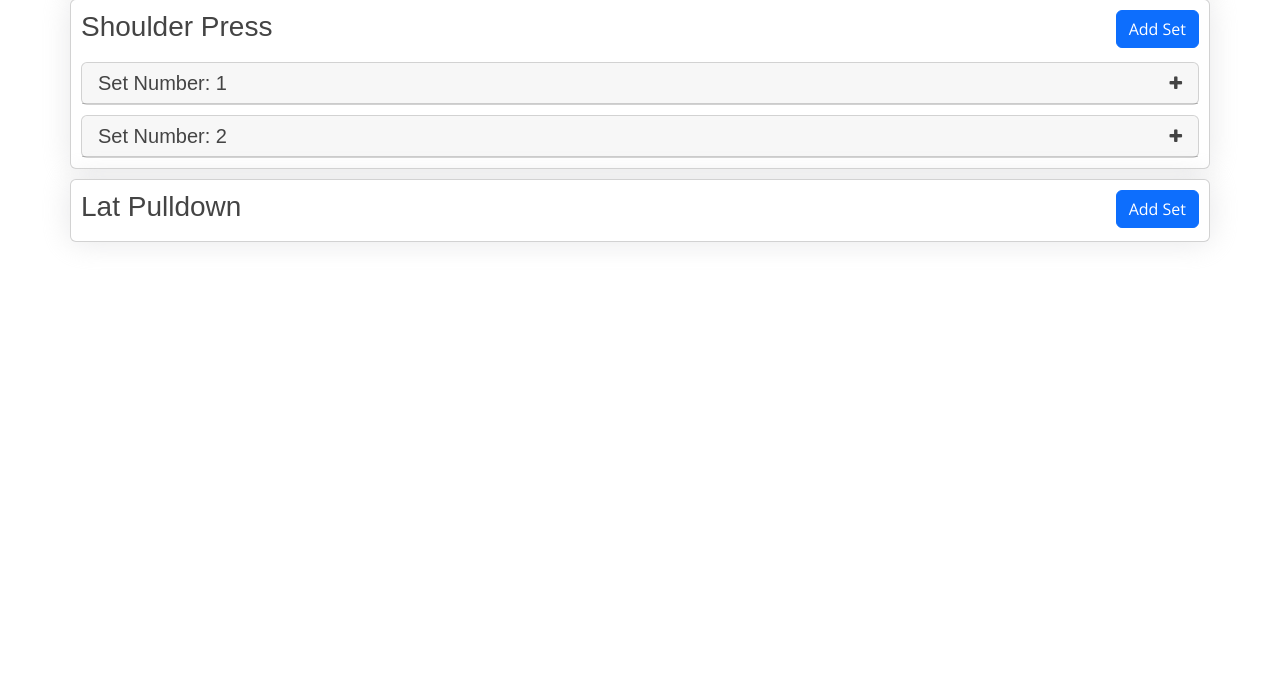
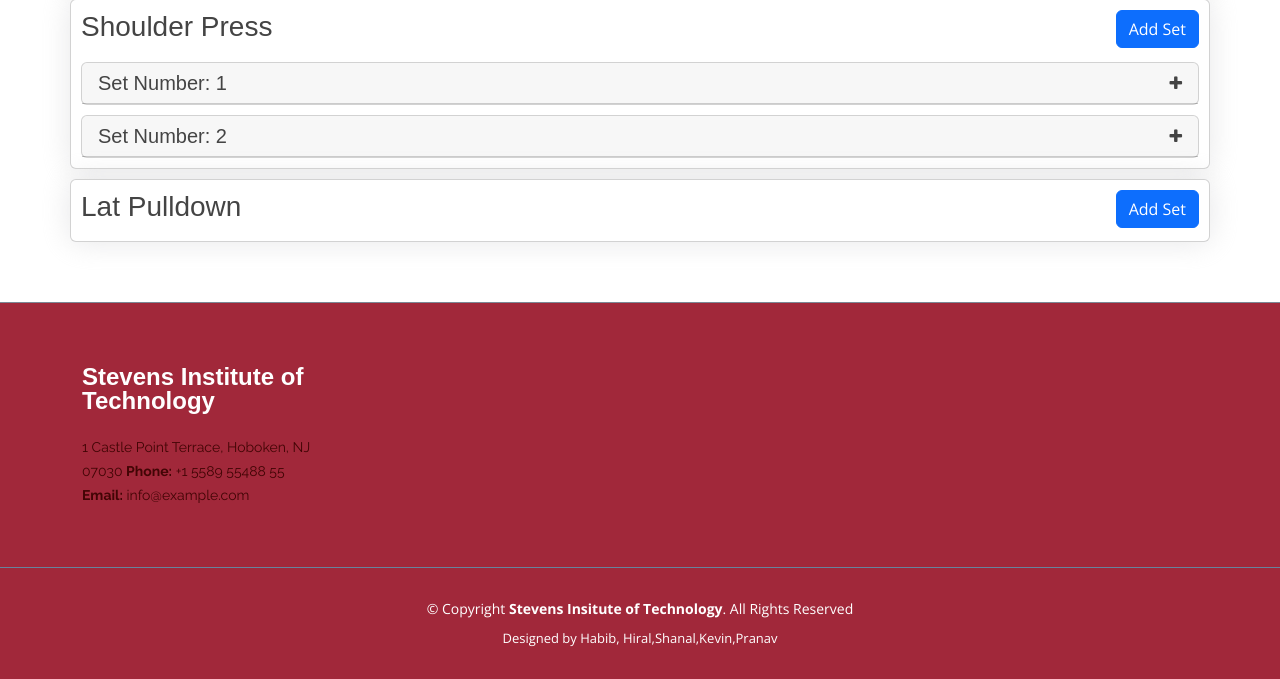
Before and after one commit to rehmanh/StevensLifting, a Django app: page /workout/1 in a window 1280 px wide. Shown: the part 577-1256 px from the top of the page. Before the commit the page ends 819 px from the top, so only its background shows below. Run offline with Django 4.2, Linux system fonts and the light colour scheme; data comes from the database, SQL or seed files in the repository; both versions use the stored data as it was after the commit; some libraries are stand-ins or nearby versions.

Commit message:
add footer on workout(s) pages

```diff
--- a/stevenslifting/base/templates/base/one_rep_max.html
+++ b/stevenslifting/base/templates/base/one_rep_max.html
@@ -111,7 +111,8 @@
             Designed by Habib, Hiral,Shanal,Kevin,Pranav</a>
         </div>
         </div>
-    </footer><!-- End Footer -->
+    </footer>
+    <!-- End Footer -->
 
     <script src="{% static 'home/vendor/purecounter/purecounter_vanilla.js' %}"></script>
     <script src="{% static 'home/vendor/aos/aos.js' %}"></script>
--- a/stevenslifting/base/templates/base/workout.html
+++ b/stevenslifting/base/templates/base/workout.html
@@ -142,6 +142,47 @@
 
         </div>
     </section>
+     <!-- ======= Footer ======= -->
+     <footer id="footer">
+        <div class="footer-top">
+        <div class="container">
+            <div class="row">
+
+            <div class="col-lg-3 col-md-6 footer-info">
+                <h3>Stevens Institute of Technology</h3>
+                <p>
+                1 Castle Point Terrace, Hoboken, NJ 07030
+                <strong>Phone:</strong> +1 5589 55488 55<br>
+                <strong>Email:</strong> info@example.com<br>
+                </p>
+                <!--
+                <div class="social-links mt-3">
+                <a href="#" class="twitter"><i class="bx bxl-twitter"></i></a>
+                <a href="#" class="facebook"><i class="bx bxl-facebook"></i></a>
+                <a href="#" class="instagram"><i class="bx bxl-instagram"></i></a>
+                <a href="#" class="google-plus"><i class="bx bxl-skype"></i></a>
+                <a href="#" class="linkedin"><i class="bx bxl-linkedin"></i></a>
+                -->
+                </div>
+            </div>
+            </div>
+        </div>
+        </div>
+
+        <div class="container">
+        <div class="copyright">
+            &copy; Copyright <strong><span>Stevens Insitute of Technology</span></strong>. All Rights Reserved
+        </div>
+        <div class="credits">
+            <!-- All the links in the footer should remain intact. -->
+            <!-- You can delete the links only if you purchased the pro version. -->
+            <!-- Licensing information: https://bootstrapmade.com/license/ -->
+            <!-- Purchase the pro version with working PHP/AJAX contact form: https://bootstrapmade.com/mamba-one-page-bootstrap-template-free/ -->
+            Designed by Habib, Hiral,Shanal,Kevin,Pranav</a>
+        </div>
+        </div>
+    </footer>
+    <!-- End Footer -->
 
         <script>
             function hideAndShowSets(setId) {
```
Also changed, not shown: stevenslifting/base/templates/base/workouts.html (+43 -1 lines), stevenslifting/db.sqlite3.
